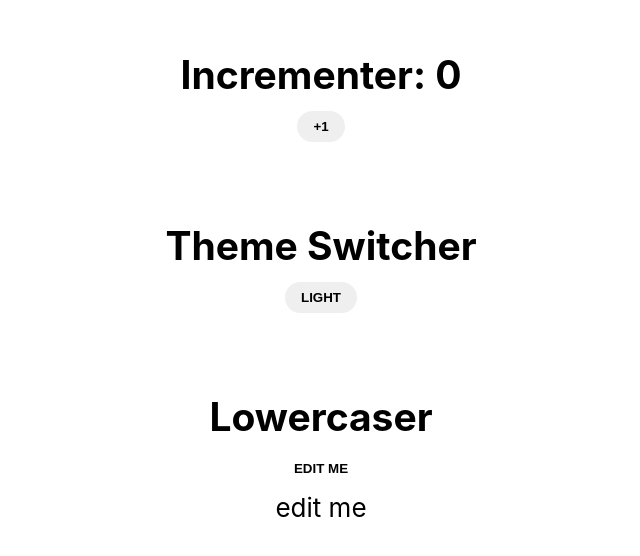
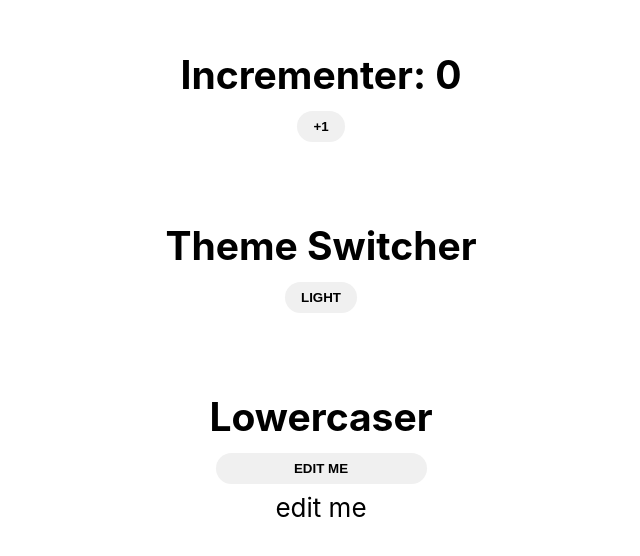
Before and after one commit to hayleyw7/hello-jotai, a React (Create React App) app: page / in a window 1280 px wide. Shown: the part 140-696 px from the top of the page, without its empty margins (319-959 px from the left). Built offline with nearby package versions, Linux system fonts and the light colour scheme.

Commit message:
Fix btn bg

```diff
--- a/src/components/App/App.css
+++ b/src/components/App/App.css
@@ -26,7 +26,7 @@ p {
 
 button,
 input {
-  background-color: f0f0f0;
+  background-color: #f0f0f0;
   padding: 0.5rem 1rem;
   border-radius: 10rem;
   border: none;
```
